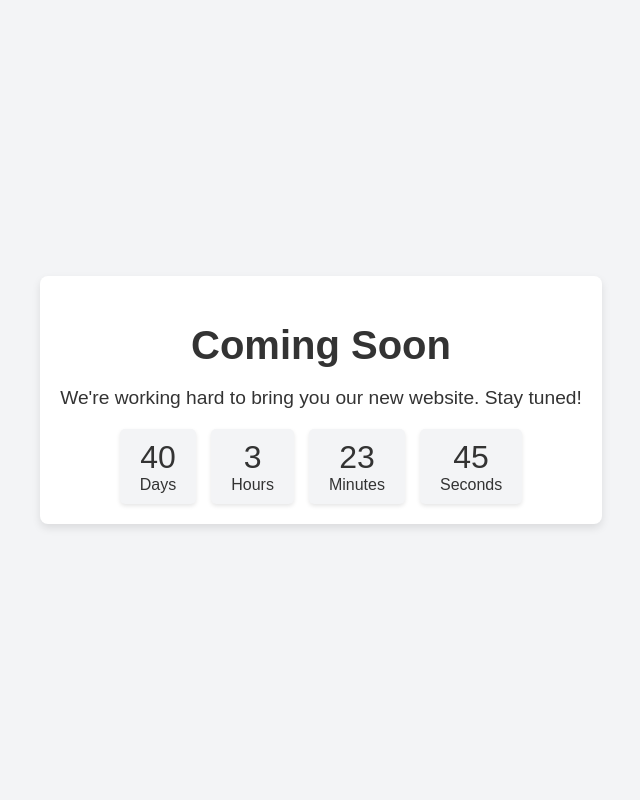
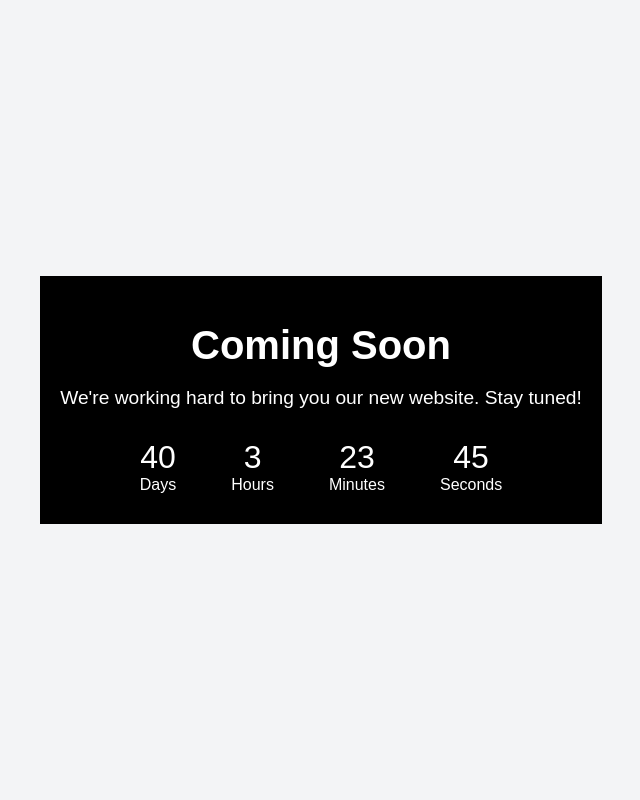
Before and after one commit to LamettaV/doughdiaries, a Flask app: template templates/countdown.html in a window 1280 px wide. Shown: the whole page, without its empty margins (319-959 px from the left). Run offline with Flask 3, Linux system fonts and the light colour scheme; the template is opened without the code that fills it, so the values that code supplies are empty.

Commit message:
Change css of coming soon page

```diff
--- a/static/css/style.css
+++ b/static/css/style.css
@@ -6,15 +6,13 @@ body {
     height: 100vh;
     margin: 0;
     background-color: #f3f4f6;
-    color: #333;
+    color: white;
 }
 
 .container {
     text-align: center;
-    background: white;
+    background: black;
     padding: 20px;
-    border-radius: 8px;
-    box-shadow: 0 4px 8px rgba(0, 0, 0, 0.1);
 }
 
 h1 {
@@ -34,10 +32,8 @@ p {
 }
 
 #countdown div {
-    background: #f3f4f6;
+    background: black;
     padding: 10px 20px;
-    border-radius: 5px;
-    box-shadow: 0 2px 4px rgba(0, 0, 0, 0.1);
 }
 
 #countdown span {
```
